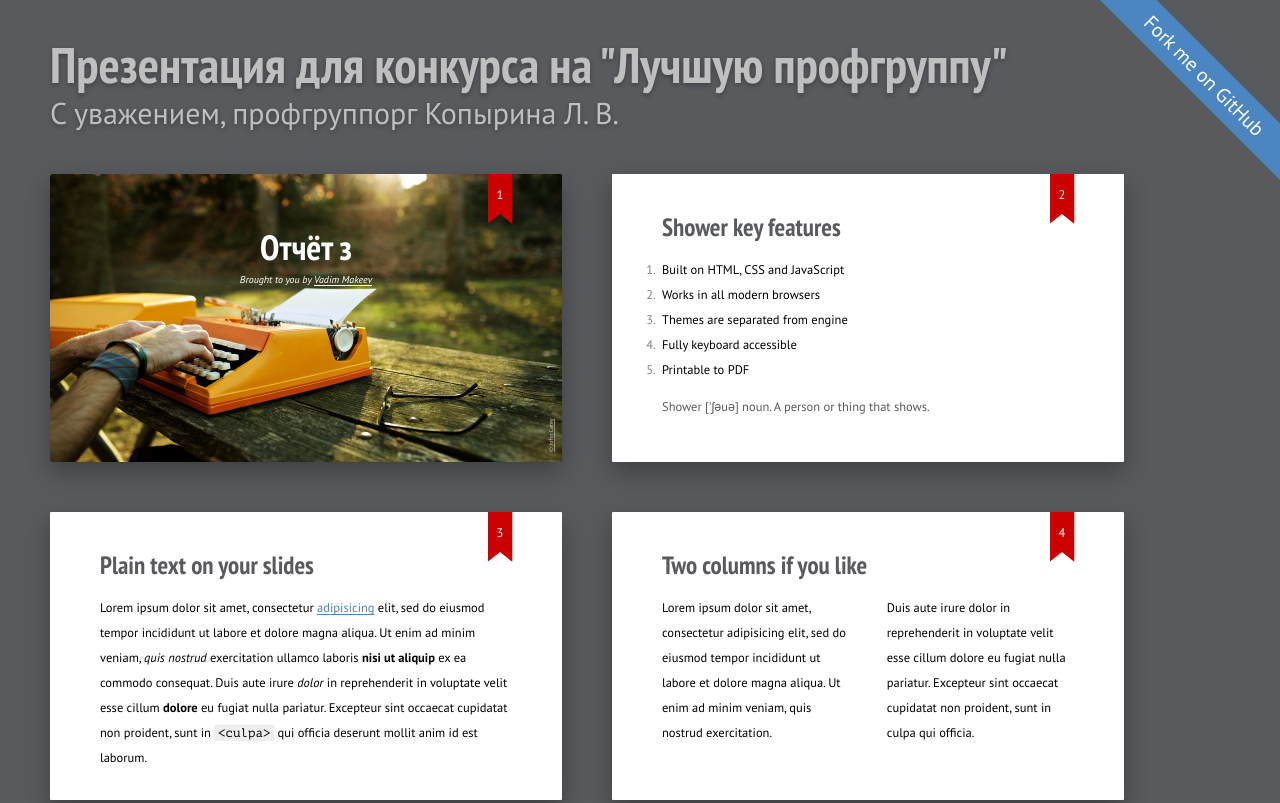
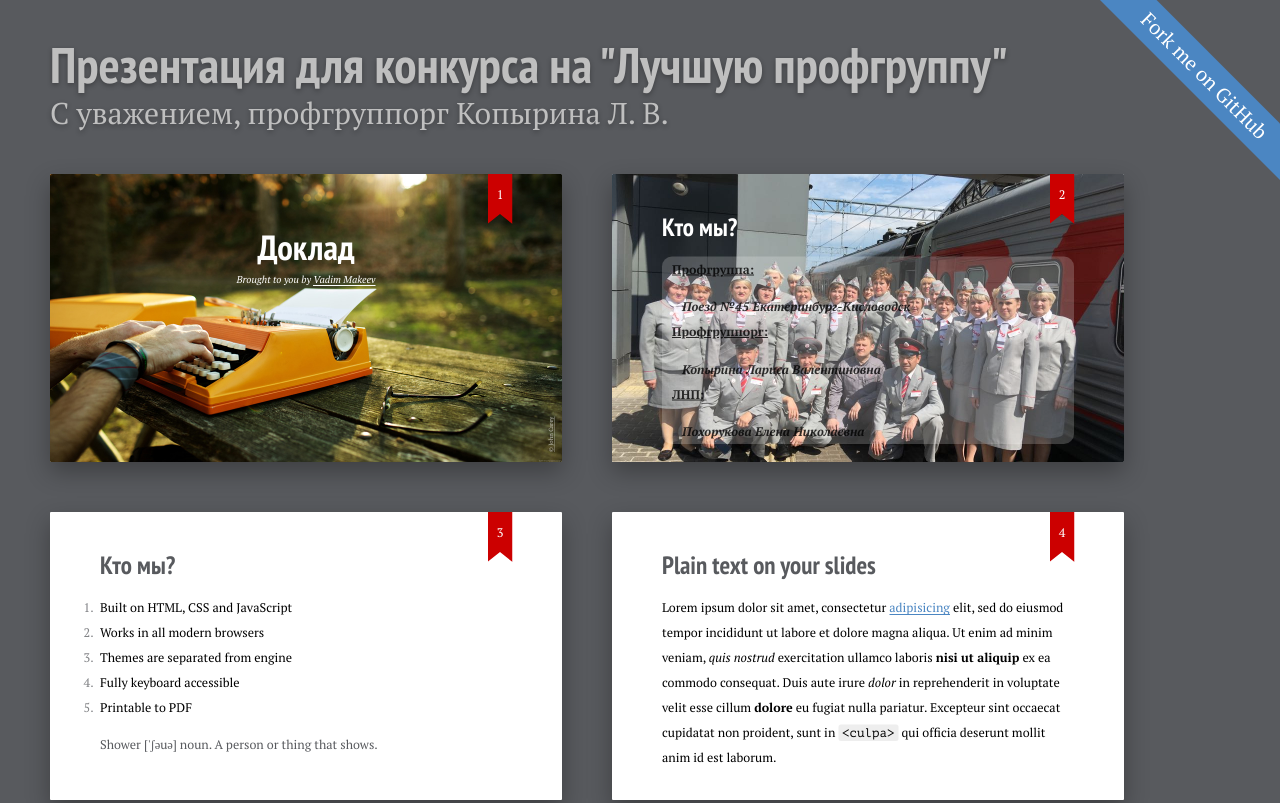
Before and after one commit to Vivendum/shower, a plain HTML site: page index.html in a window 1280 px wide. Shown: the top 803 px of the page. Drawn offline with Linux system fonts and the light colour scheme.

Commit message:
Создаёт 1 слайд

```diff
--- a/index.html
+++ b/index.html
@@ -4,10 +4,12 @@
     <title>Shower Presentation Engine</title>
     <meta charset="utf-8">
     <meta name="viewport" content="width=device-width, initial-scale=1">
+    <link rel="stylesheet" href="https://fonts.googleapis.com/css?family=PT+Serif:400,400i,700,700i&amp;subset=cyrillic">
     <link rel="stylesheet" href="shower/themes/ribbon/styles/styles.css">
     <style>
         .shower {
             --slide-ratio: calc(16 / 9);
+            font-family: 'PT Serif', serif;
         }
     </style>
 </head>
@@ -19,7 +21,7 @@
     </header>
 
     <section class="slide" id="cover">
-        <h2>Отчёт з</h2>
+        <h2>Доклад</h2>
         <p>Brought to you by <a href="http://pepelsbey.net">Vadim Makeev</a></p>
         <figure>
             <img class="cover" src="pictures/cover.jpg" alt="Hands on the orange typewriter in a park">
@@ -49,8 +51,46 @@
         </style>
     </section>
 
+    <section class="slide we">
+        <h2>Кто мы?</h2>
+        <dl>
+            <dt>Профгруппа:</dt>
+            <dd>Поезд №45 Екатеринбург-Кисловодск</dd>
+            <dt>Профгруппорг:</dt>
+            <dd>Копырина Лариса Валентиновна</dd>
+            <dt>ЛНП:</dt>
+            <dd>Похорукова Елена Николаевна</dd>
+        </dl>
+        <img class="cover" width="1024" height="768" src="pictures/conductors-full.jpg" alt="Проводники профгруппы поезда №45 Екатеринбург-Кисловодск в полном составе">
+        <style>
+            .we h2 {
+                color: #ffffff;
+            }
+            .we dl {
+                color: rgba(0, 0, 0, 0.8);
+
+                background-color: rgba(255, 255, 255, 0.2);
+                border-radius: 20px;
+            }
+            .we dt {
+                margin-bottom: 25px;
+                margin-left: 20px;
+
+                font-weight: bold;
+                text-decoration: underline;
+            }
+            .we dd {
+                font-weight: bold;
+                font-style: italic;
+            }
+            .we img {
+                object-fit: cover;
+            }
+        </style>
+    </section>
+
     <section class="slide">
-        <h2>Shower key features</h2>
+        <h2>Кто мы?</h2>
         <ol>
             <li>Built on HTML, CSS and JavaScript</li>
             <li>Works in all modern browsers</li>
```
Also changed, not shown: pictures/conductors-full.jpg (added), 1 other file.
